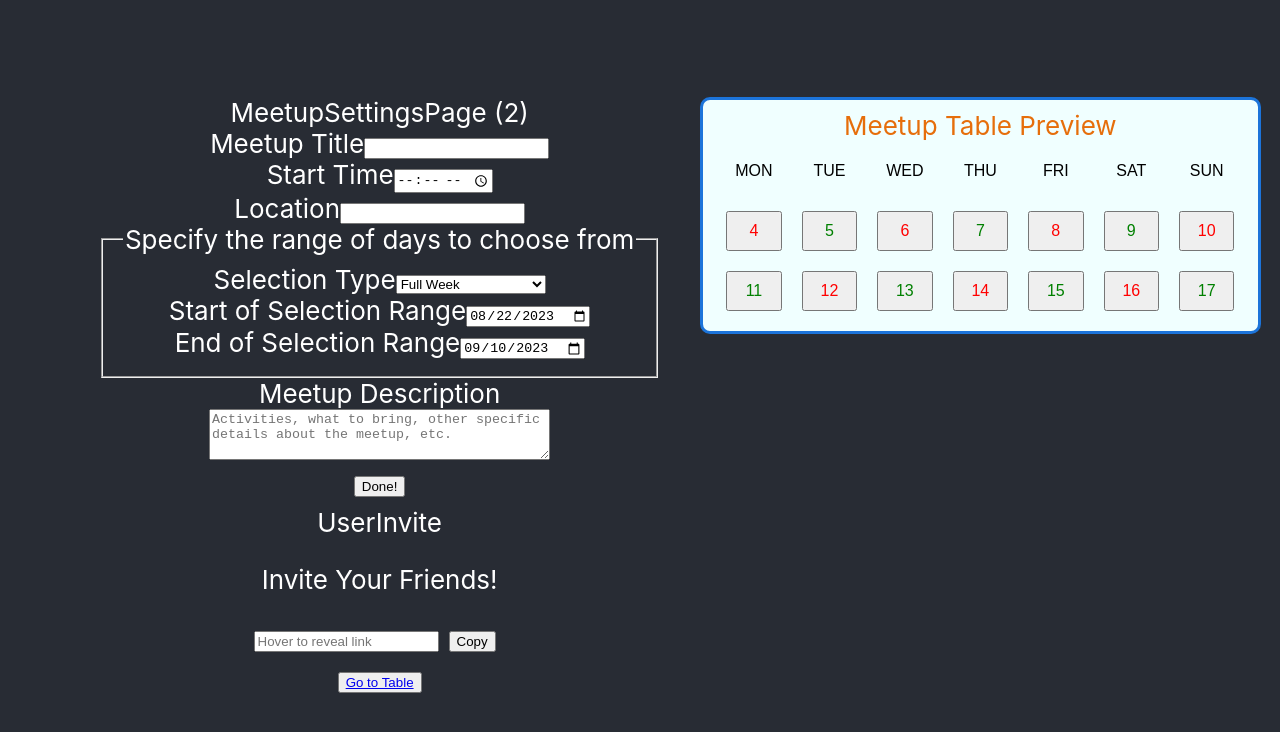
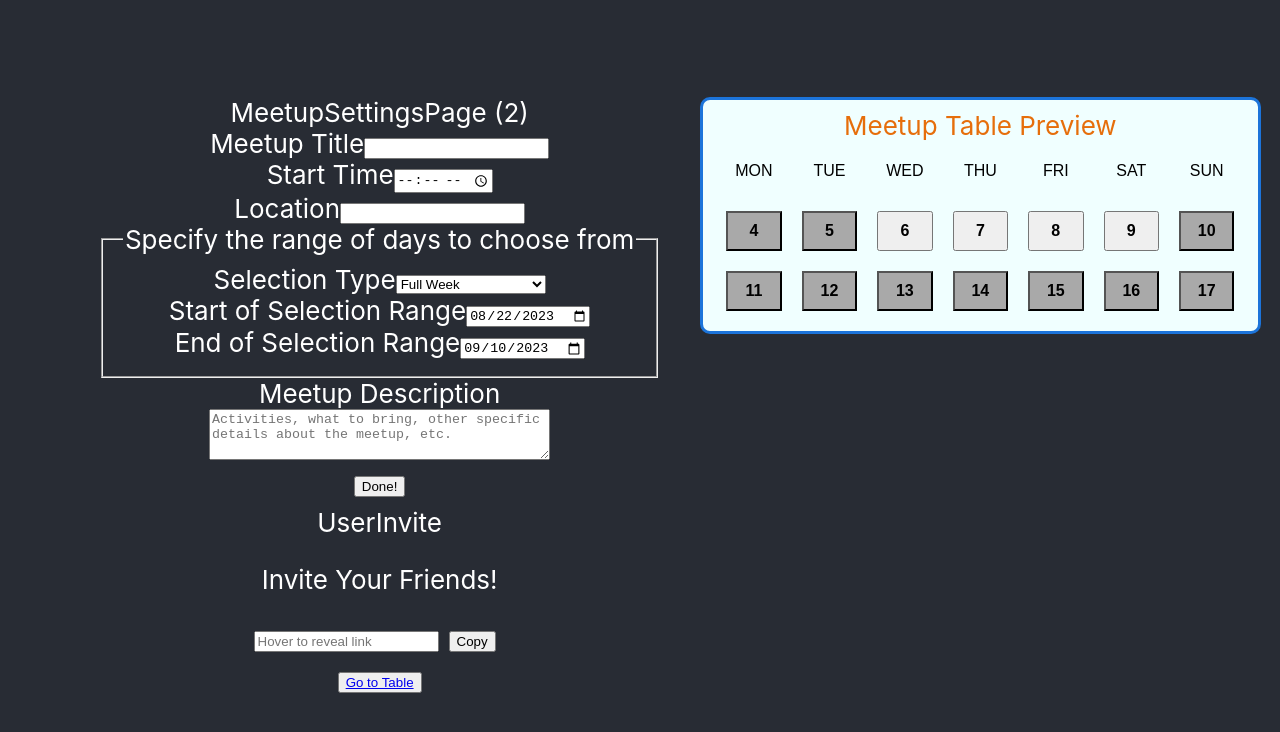
Before and after one commit to ElderlyC/meetup-app, a React (Create React App) app: page /#/Meetup-Settings in a window 1280 px wide. Shown: the top 732 px of the page. Built offline with nearby package versions, Linux system fonts and the light colour scheme.

Commit message:
sent date data to sibling

```diff
--- a/src/Components/Settings/SettingsForm.jsx
+++ b/src/Components/Settings/SettingsForm.jsx
@@ -1,6 +1,6 @@
-import React, { useState } from "react";
+import React, { useEffect, useState } from "react";
 
-const SettingsForm = () => {
+const SettingsForm = ({ onDateChange }) => {
   const today = new Date();
   const todayFormatted = today.toISOString().split("T")[0];
 
@@ -28,6 +28,10 @@ const SettingsForm = () => {
       return { ...prev, [identifier]: value };
     });
   };
+
+  useEffect(() => {
+    onDateChange(dateRange);
+  }, [dateRange]);
 
   return (
     <>
--- a/src/Components/TablePreview/TablePreview.jsx
+++ b/src/Components/TablePreview/TablePreview.jsx
@@ -29,7 +29,9 @@ const TablePreview = ({ dateData }) => {
               <button
                 key={cell}
                 className={classes.tableButton}
-                style={{ color: cell % 2 === 0 ? "red" : "green" }}
+                style={{
+                  backgroundColor: cell > 5 && cell < 10 ? "" : "darkgrey",
+                }}
               >
                 {cell}
               </button>
--- a/src/Components/TablePreview/TablePreview.module.css
+++ b/src/Components/TablePreview/TablePreview.module.css
@@ -3,6 +3,7 @@
   width: 10%; /* Adjust the button width as needed */
   height: 40px; /* Adjust the button height as needed */
   font-size: 16px; /* Adjust font size as needed */
+  font-weight: bold;
 }
 /* Header styles */
 .dayHeader {
--- a/src/Pages/MeetupSettingsPage.jsx
+++ b/src/Pages/MeetupSettingsPage.jsx
@@ -6,12 +6,16 @@ import UserInvite from "../Components/UserInvite/UserInvite";
 import classes from "./MeetupSettings.module.css";
 
 function MeetupSettingsPage() {
-  const [tableDates, setTableDates] = useState("test");
+  const [tableDates, setTableDates] = useState();
+
+  const dateChangeHandler = (enteredDateData) => {
+    setTableDates(enteredDateData);
+  };
   return (
     <div className={classes.container}>
       <div className={classes.leftCol}>
         MeetupSettingsPage (2)
-        <SettingsForm />
+        <SettingsForm onDateChange={dateChangeHandler} />
         <UserInvite />
         <button>
           <Link to={"/Table"}>Go to Table</Link>
```
